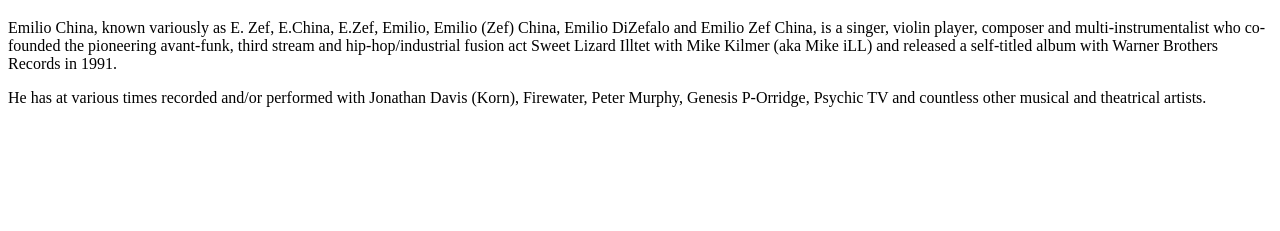
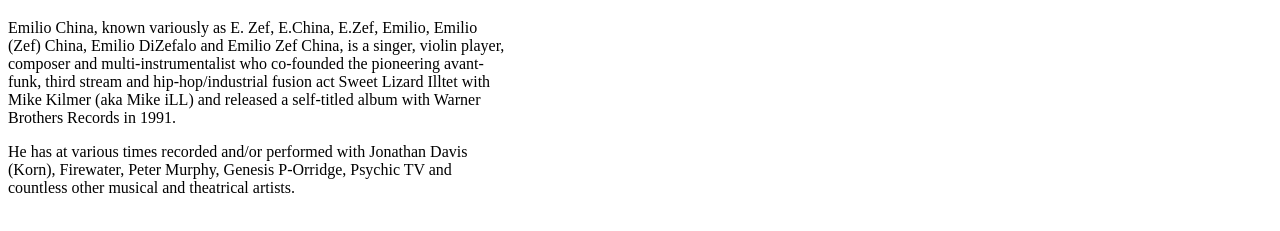
Before and after one commit to Zef-Noise/homepage, a plain HTML site: page index.html in a window 1280 px wide. Shown: the part 61-292 px from the top of the page. Drawn offline with Linux system fonts and the light colour scheme.

Commit message:
Max width on paragraphs.

```diff
--- a/index.html
+++ b/index.html
@@ -8,11 +8,13 @@
 
 <body>
   <h1>Emilio China aka Zef Noi$e (Zef Noise)</h1>
-  <p>Emilio China, known variously as E. Zef, E.China, E.Zef, Emilio, Emilio (Zef) China, Emilio DiZefalo and Emilio Zef
+  <p style="max-width:500px">Emilio China, known variously as E. Zef, E.China, E.Zef, Emilio, Emilio (Zef) China, Emilio
+    DiZefalo and Emilio Zef
     China, is a singer, violin player, composer and multi-instrumentalist who co-founded the pioneering avant-funk,
     third stream and hip-hop/industrial fusion act Sweet Lizard Illtet with Mike Kilmer (aka Mike iLL) and released a
     self-titled album with Warner Brothers Records in 1991.</p>
-  <p>He has at various times recorded and/or performed with Jonathan Davis (Korn), Firewater, Peter Murphy, Genesis
+  <p style="max-width:500px">He has at various times recorded and/or performed with Jonathan Davis (Korn), Firewater,
+    Peter Murphy, Genesis
     P-Orridge, Psychic TV and countless other musical and theatrical artists.</p>
 </body>
 
```
